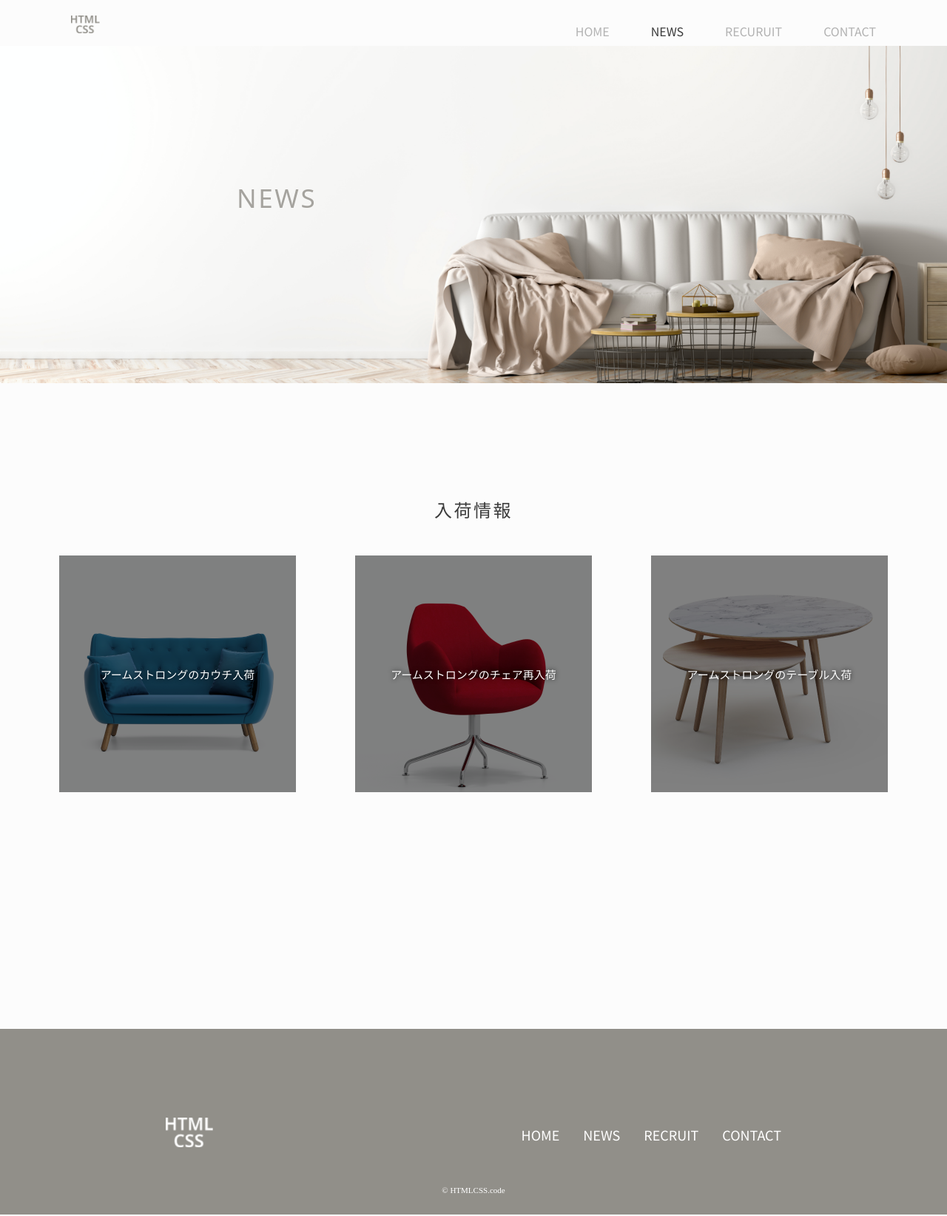
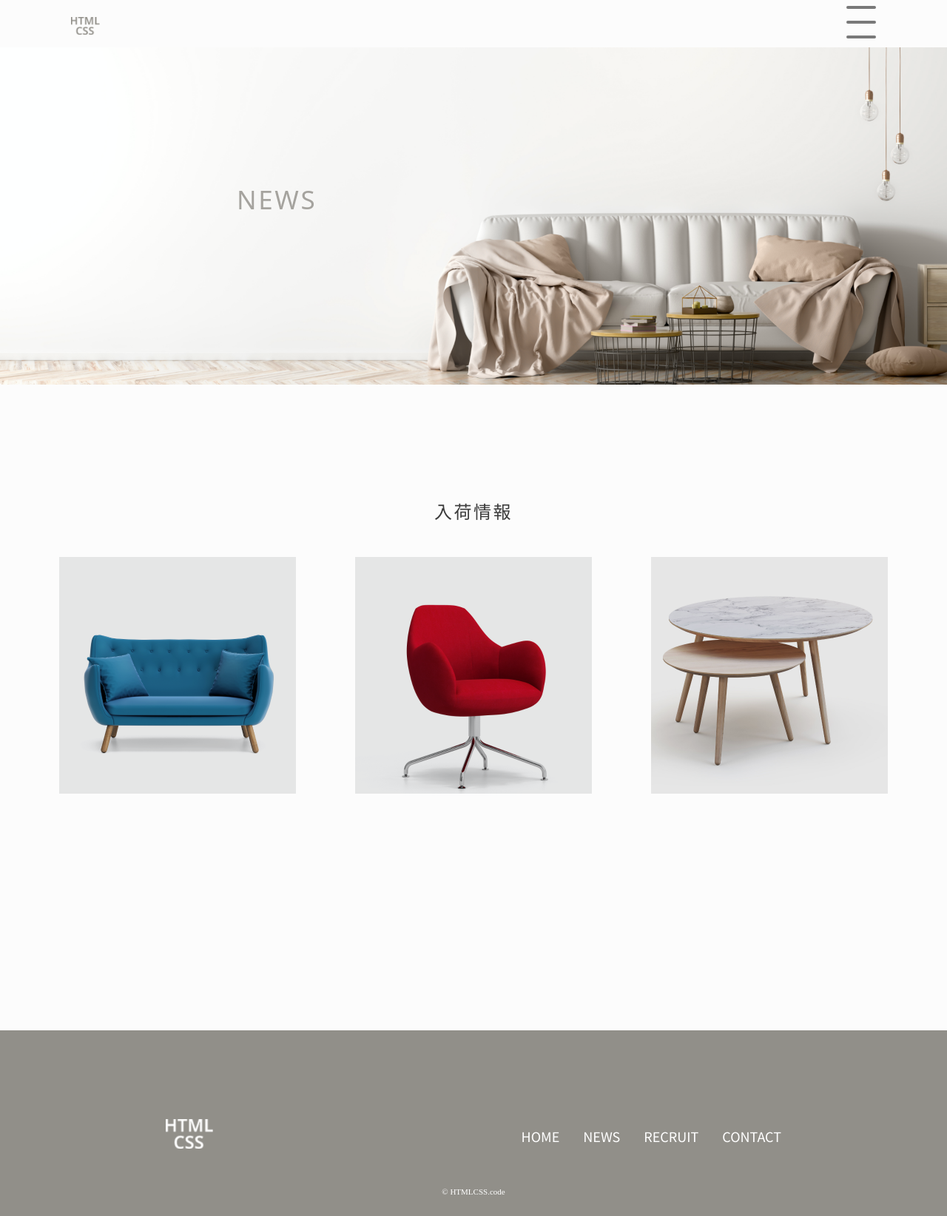
Before and after one commit to codeschoolway/horiuchi, a PHP site: page /news.html in a window 1280 px wide. Shown: the whole page at 74% size. Run offline with PHP 8.4, Linux system fonts and the light colour scheme.

Commit message:
ハンバーガーメニューを追加

```diff
--- a/html-kaguya/css/contact.css
+++ b/html-kaguya/css/contact.css
@@ -1,9 +1,6 @@
 @charset "UTF-8";
 @import url("import-common-exc-home.css");
 
-.nav-main li:nth-of-type(4) a{
-    color: #3B3B3B;
-}
 .big-text-color {
     color: #fff;
 }
--- /dev/null
+++ b/html-kaguya/css/mob-menu-1.css
@@ -0,0 +1,144 @@
+@charset "UTF-8";
+
+.nav-main li {
+  margin-left: 0px;
+}
+/*=============================
+.btn-trigger
+=============================*/
+.btn-trigger {
+  position: relative;
+  width: 50px;
+  height: 44px;
+  cursor: pointer;
+}
+.btn-trigger span {
+  position: absolute;
+  left: 0;
+  width: 100%;
+  height: 4px;
+  background-color: #fff;
+  border-radius: 4px;
+}
+.btn-trigger, .btn-trigger span {
+  display: inline-block;
+  transition: all .5s;
+  box-sizing: border-box;
+}
+.btn-trigger span:nth-of-type(1) {
+  top: 0;
+}
+.btn-trigger span:nth-of-type(2) {
+  top: 20px;
+}
+.btn-trigger span:nth-of-type(3) {
+  bottom: 0;
+}
+
+
+/*=============================
+#btn01
+=============================*/
+#btn01.active span:nth-of-type(1) {
+  -webkit-transform: translateY(20px) rotate(-45deg);
+  transform: translateY(20px) rotate(-45deg);
+}
+#btn01.active span:nth-of-type(2) {
+  opacity: 0;
+}
+#btn01.active span:nth-of-type(3) {
+  -webkit-transform: translateY(-20px) rotate(45deg);
+  transform: translateY(-20px) rotate(45deg);
+}
+
+
+
+/*----------------------------
+* メニュー開閉ボタン
+*----------------------------*/
+.menu-btn{
+  position: fixed;
+  /* top: 20px; */
+  top: 5px;
+  right: 20px;
+  z-index: 2;
+  width: 40px;
+  /* height: 40px; */
+  /* display: flex; */
+  /* justify-content: center; */
+  /* align-items: center; */
+  /* background: #333; */
+  /* color: #fff; */
+}
+
+/*----------------------------
+* メニュー本体
+*----------------------------*/
+.menu{
+  position: fixed;
+  top: 0;
+  right: 0;
+  z-index: 1;
+  width: 100vw;
+  height: 100vh;
+  display: flex;
+  flex-direction: column;
+  align-items: center;
+  /* justify-content: center; */
+  background: #555;
+  padding-top: 54px;
+  opacity: .9;
+}
+.menu__item{
+  width: 100%;
+  height: auto;
+  padding: .5em 1em;
+  text-align: center;
+  color: #fff;
+  box-sizing: border-box;
+}
+
+/*----------------------------
+* アニメーション部分
+*----------------------------*/
+
+/* アニメーション前のメニューの状態 */
+.menu{
+  transform: translateX(100vw);
+  transition: all .2s linear;
+}
+/* アニメーション後のメニューの状態 */
+.menu.is-active{
+  transform: translateX(0);
+}
+
+@media(min-width: 600px) {
+
+  /* .menu {
+    opacity: .9;
+  } */
+  .menu-btn {
+    position: relative;
+    /* top: 20px; */
+    top: 0px;
+    right: 0px;
+    /* z-index: 2; */
+    width: 40px;
+    /* height: 40px; */
+    /* display: flex; */
+    /* justify-content: center; */
+    /* align-items: center; */
+    /* background: #333; */
+    /* color: #fff; */
+}
+  .btn-trigger span {
+    background-color: #797979;
+  }
+  #btn01.active span:nth-of-type(1) {
+    background-color: #B2B2B2;
+  }
+  #btn01.active span:nth-of-type(3) {
+    background-color: #B2B2B2;
+  }
+
+}
--- a/html-kaguya/css/news.css
+++ b/html-kaguya/css/news.css
@@ -1,13 +1,7 @@
 @charset "UTF-8";
 @import url("import-common-exc-home.css");
 
-.nav-main li:nth-of-type(2) a{
-    color: #3B3B3B;
-}
-.big-text {/*
-    top: 330px;
-    left: 20%;
-    color: #918F89; */
+.big-text {
     position: absolute;
 }
 .big-bg {
@@ -20,6 +14,5 @@
 @media (max-width: 375px) {
     .big-bg {
         background-image: url(../images/news_top_sp@2x.png);
-        /* background-position: center top; */
     }
 }
--- a/html-kaguya/css/style.css
+++ b/html-kaguya/css/style.css
@@ -10,6 +10,9 @@ a {
     text-decoration: none;
     color: #3B3B3B;
     font-family: 'Noto Sans JP', sans-serif;
+}
+*:focus {
+    outline: none;
 }
 main {
     margin-bottom: 320px;
@@ -30,10 +33,11 @@ main {
 .nav-main a {
     font-size: 16px;
     color: #B2B2B2;
+    font-size: 30px;
 }
-.nav-main li:nth-of-type(1) a{
+/* .nav-main li:nth-of-type(1) a{
     color: #3B3B3B;
-}
+} */
 .wrapper {
     width: 1280px;
     margin:0 auto;
@@ -102,10 +106,35 @@ ul.items-flex li:last-child {
     margin-right: 0;
 }
 .item-img {
-    filter: brightness(50%);
+    filter: brightness(90%);
     display: block;
 }
+
 .item-text {
+    width:100%;
+    height:100%;
+    background-color:rgba(0,0,0,0.3);
+    color:white;
+    position:absolute;
+    bottom:0;
+    left:0;
+    display:none;
+    line-height:290px;
+    text-align: center;
+
+
+    /* color: #fff;
+    font-size: 15px;
+    position: absolute;
+    top: 50%;
+    left: 50%;
+    transform: translate(-50%, -50%);
+    text-align: center;
+    width: 100%;
+    text-shadow: 0px 0px 6px #000000E0; */
+}
+
+/* .item-text {
     color: #fff;
     font-size: 15px;
     position: absolute;
@@ -115,7 +144,8 @@ ul.items-flex li:last-child {
     text-align: center;
     width: 100%;
     text-shadow: 0px 0px 6px #000000E0;
-}
+} */
+
 .view-more {
     text-align: center;
     font-size: 18px;
@@ -235,7 +265,7 @@ small {
 
 /* ************************************************************************************ */
 
-@media (max-width: 375px) {
+@media (max-width: 600px) {
 
     .wrapper {
         width: unset;
@@ -272,8 +302,8 @@ small {
 
     .item-img {
         margin: 0 auto;
-        /* width: 94%; */
-        max-width: 100%;
+        width: 100%;
+        /* max-width: 100%; */
     }
     .main-msg-flex img{
         /* width: 100%; */
@@ -366,6 +396,12 @@ small {
         color: #FFFFFF;
         margin: 0;
     }
+    /* .nav-main a {
+        font-size: 30px;
+    } */
+    /* .nav-main li:nth-of-type(1) a{
+        color: #B2B2B2;;
+    } */
     .nav-main li {
         margin:0;
     }
--- /dev/null
+++ b/html-kaguya/js/common.js
@@ -0,0 +1,14 @@
+// ここからハンバーガーメニュー
+$(function(){
+  $('.btn-trigger').on('click', function() {
+    $(this).toggleClass('active');
+    return false;
+  });
+});
+
+$(function(){
+  $('.menu-btn').on('click', function(){
+    $('.menu').toggleClass('is-active');
+  });
+}());
+// ここまでハンバーガーメニュー
--- a/html-kaguya/news.html
+++ b/html-kaguya/news.html
@@ -8,20 +8,25 @@
     <link href="https://fonts.googleapis.com/css?family=Noto+Sans+JP&display=swap" rel="stylesheet">
     <link href="css/ress.css" rel="stylesheet">
     <link href="css/style.css" rel="stylesheet">
-    <!-- <link href="css/mobile.css" rel="stylesheet"> -->
     <link href="css/news.css" rel="stylesheet">
+    <link href="css/mob-menu-1.css" rel="stylesheet">
 </head>
-
-<!-- コンテンツを全画面にしない場合は wrapper（class="page-header、class="big-bg、class="section-item）を消す -->
 <body>
     <header class="page-header wrapper">
         <h1>
             <a href="index.html"><img src="images/logo_header.png" alt="logo_header"></a>
         </h1>
-        <nav>
-            <ul class="nav-main">
+        <div class="menu-btn">
+              <div class="btn-trigger menu-btn" id="btn01">
+                <span></span>
+                <span></span>
+                <span></span>
+              </div>
+        </div>
+        <nav class="menu">
+            <ul class="nav-main menu">
                 <li><a href="index.html">HOME</a></li>
-                <li class="current-page"><a href="news.html">NEWS</a></li>
+                <li><a href="news.html">NEWS</a></li>
                 <li><a href="recruit.html">RECURUIT</a></li>
                 <li><a href="contact.html">CONTACT</a></li>
             </ul>
@@ -64,5 +69,7 @@
         </div>
         <small>&copy; HTMLCSS.code</small>
     </footer>
+    <script src="https://ajax.googleapis.com/ajax/libs/jquery/3.5.1/jquery.min.js"></script>
+    <script src="js/common.js"></script>
 </body>
 </html>
```
Also changed, not shown: html-kaguya/contact.html (+13 -4 lines), html-kaguya/css/recruit.css (+2 -9 lines), html-kaguya/index.html (+15 -3 lines), html-kaguya/recruit.html (+12 -2 lines).
